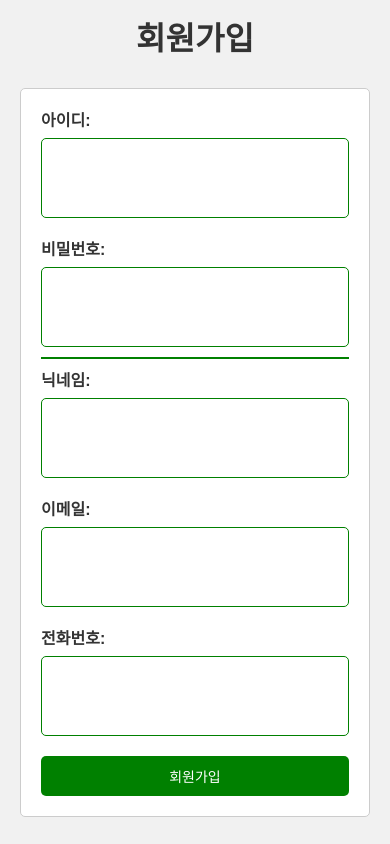
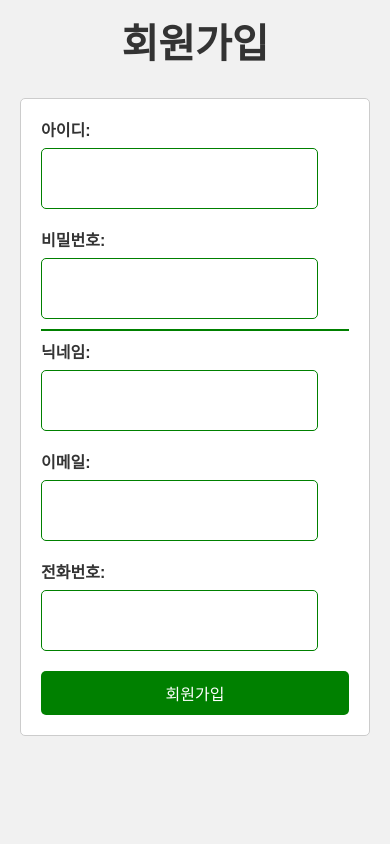
Before and after one commit to dydtkddl/studywithHJ, a Django app: page /signup/ in a window 390 px wide. Run offline with Django 4.2, Linux system fonts and the light colour scheme.

Commit message:
폰버전 회원가입페이지 meta태그로 보기좋게

```diff
--- a/app/static/css/signup.css
+++ b/app/static/css/signup.css
@@ -63,25 +63,17 @@
 }
 
 /* add this section to adjust font size for smaller screens */
-@media only screen and (max-width: 600px) {
-	h1 {
-		font-size: 2em;
-	}
+@media screen and (max-width: 700px) {
+    input[type="text"], input[type="password"], input[type="email"], input[type="phone"] {
+        width: 90%; /* 인풋영역을 좀 더 넓게 조절 */
+        font-size: 34px; /* 폰트 크기를 줄임 */
+    }
+}
 
-	input[type="text"], input[type="password"], input[type="email"] {
-		font-size: 14px;
-	}
-
-	button[type="submit"] {
-		font-size: 14px;
-	}
-	@media screen and (max-width: 768px) {
-		input[type="text"], input[type="password"], input[type="email"] {
-		  width: 100%;
-		  font-size: 50px;
-		}
-		button[type="submit"] {
-		  width: 100%;
-		}
-	  }
+/* 컴퓨터에서 보여질 스타일 */
+@media screen and (min-width: 700px) {
+    input[type="text"], input[type="password"], input[type="email"], input[type="phone"] {
+        width: 93%; /* 인풋영역을 원래대로 조절 */
+        font-size: 16px; /* 폰트 크기를 원래대로 조절 */
+    }
 }
--- a/app/templates/app/signup.html
+++ b/app/templates/app/signup.html
@@ -6,6 +6,7 @@
 	</style>
 	<title>회원가입</title>
 	<link rel="stylesheet" type="text/css" href="{% static 'css/signup.css' %}">
+	<meta name="viewport" content="width=device-width, initial-scale=1">
 </head>
 <body>
 	<div class="container">
```
